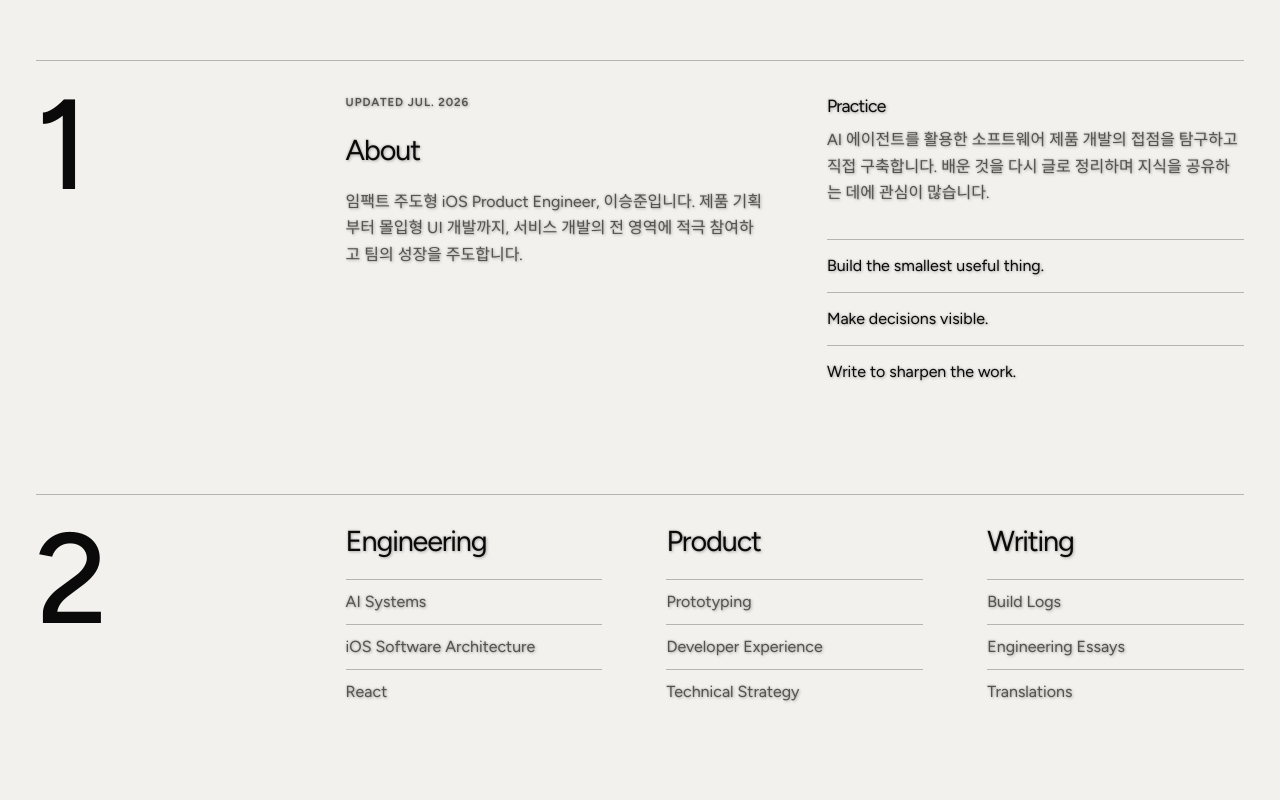
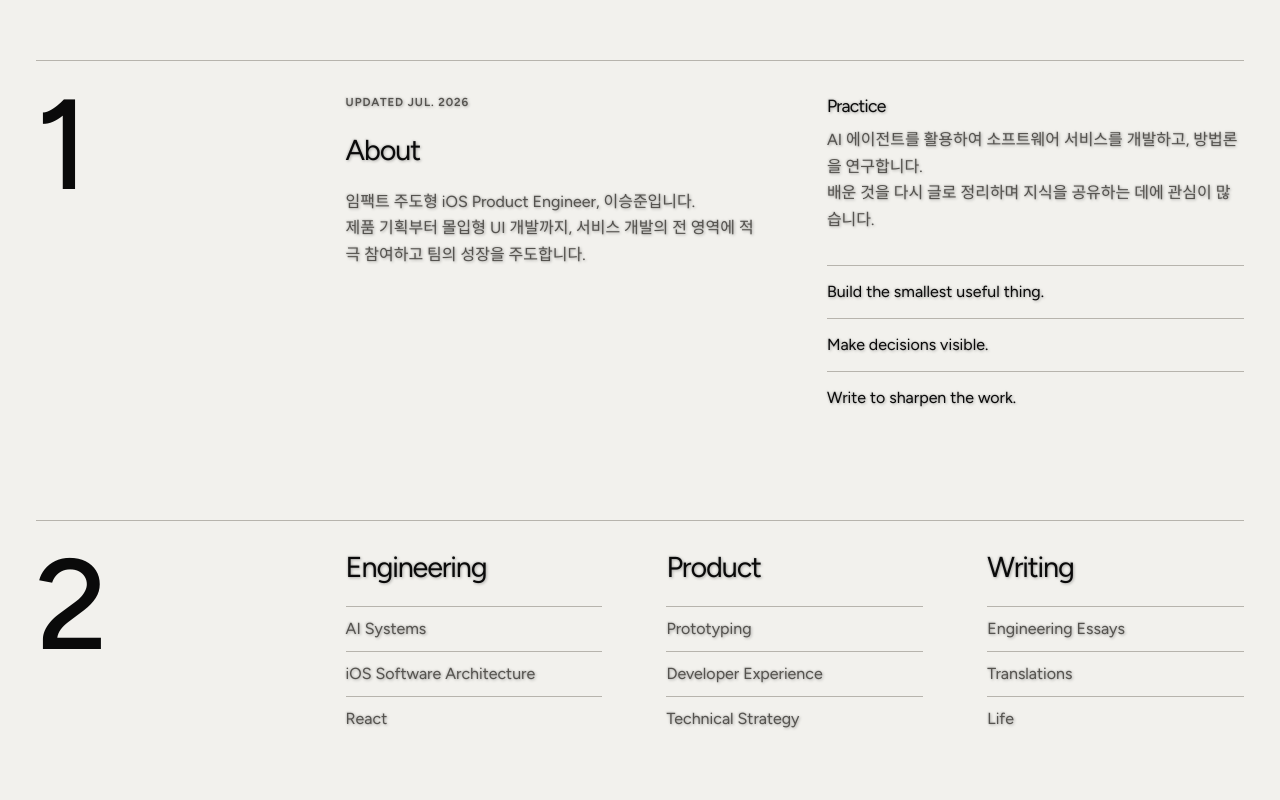
Before and after one commit to ValseLee/ValseLee.github.io, a Next.js app: page / in a window 1280 px wide. Shown: the part 740-1540 px from the top of the page. Built offline with nearby package versions, Linux system fonts and the light colour scheme.

Commit message:
✨ feat: refresh portfolio profile content
Tested: npm run verify:content; npm run build

```diff
--- a/content/site.tsx
+++ b/content/site.tsx
@@ -2,13 +2,13 @@ const site = {
   identity: {
     name: "Celan",
     role: "iOS Product Engineer",
-    titleText: "제품 기획부터 몰입형 UI까지 만드는 iOS Product Engineer입니다.",
+    titleText: "iOS Product Engineer | Celan",
     title: (
       <>
         안녕하세요,
         <br />
         iOS Product Engineer
-        <br/>
+        <br />
         이승준 입니다.
       </>
     ),
@@ -16,14 +16,23 @@ const site = {
   },
   about: {
     updated: "Updated Jul. 2026",
-    bio: "임팩트 주도형 iOS Product Engineer, 이승준입니다. 제품 기획부터 몰입형 UI 개발까지, 서비스 개발의 전 영역에 적극 참여하고 팀의 성장을 주도합니다.",
-    practice: "AI 에이전트를 활용한 소프트웨어 제품 개발의 접점을 탐구하고 직접 구축합니다. 배운 것을 다시 글로 정리하며 지식을 공유하는 데에 관심이 많습니다.",
+    bio: (
+      <>
+        임팩트 주도형 iOS Product Engineer, 이승준입니다. <br /> 제품 기획부터 몰입형 UI 개발까지, 서비스 개발의 전 영역에 적극 참여하고 팀의 성장을 주도합니다.
+      </>
+    ),
+    practice: (
+      <>
+        AI 에이전트를 활용하여 소프트웨어 서비스를 개발하고, 방법론을 연구합니다. <br />
+        배운 것을 다시 글로 정리하며 지식을 공유하는 데에 관심이 많습니다.
+      </>
+    ),
     principles: ["Build the smallest useful thing.", "Make decisions visible.", "Write to sharpen the work."],
   },
   expertise: [
     { label: "Engineering", items: ["AI Systems", "iOS Software Architecture", "React"] },
     { label: "Product", items: ["Prototyping", "Developer Experience", "Technical Strategy"] },
-    { label: "Writing", items: ["Build Logs", "Engineering Essays", "Translations"] },
+    { label: "Writing", items: ["Engineering Essays", "Translations", "Life"] },
   ],
   experience: [
     {
@@ -53,9 +62,9 @@ const site = {
       ),
     },
     {
-      period: "2026.06.19. - 2026.07.31.",
-      organization: "AT Kearney & 전남광주통합특별시",
-      role: "Web Frontend Freelancer",
+      period: "2026.06.19. - 2026.07.31.(8주)",
+      organization: (<>AT Kearney<br />전남광주통합특별시</>),
+      role: "Web Frontend(Freelance)",
       description: (
         <>
           - React·TypeScript 기반 웹 프론트엔드
```
Lines whose indentation alone changed are shown as unchanged.
